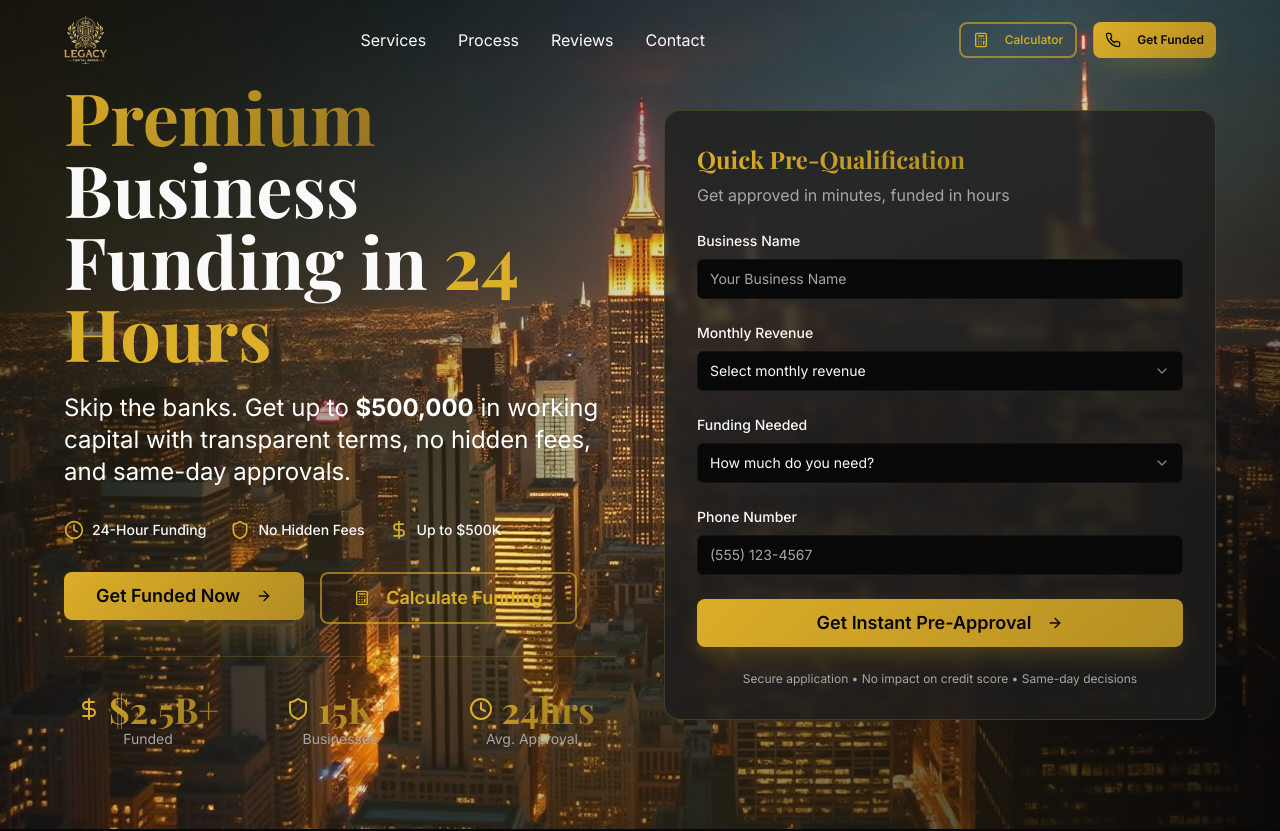
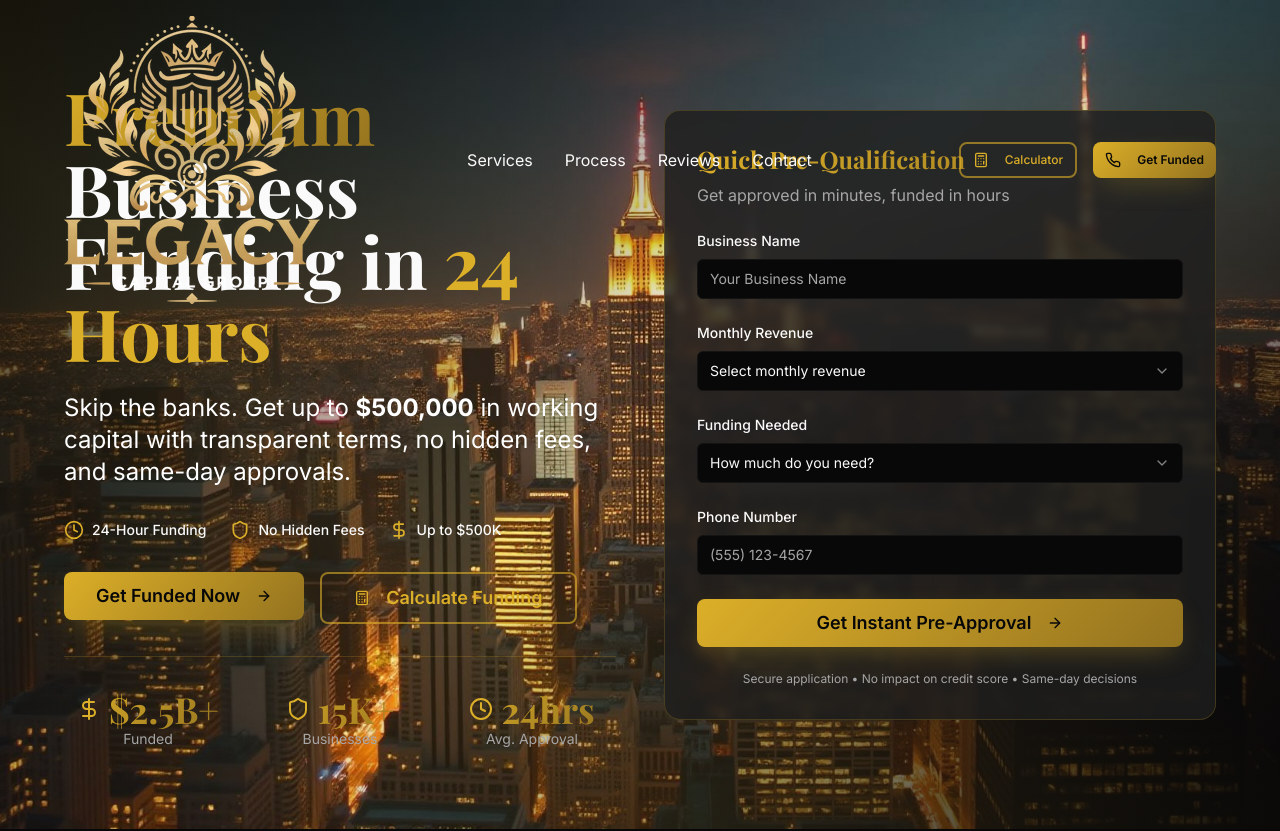
Before and after one commit to tdiorio2323/legacy-cap-nyc, a React (Vite) app: page / in a window 1280 px wide. Shown: the top 831 px of the page. Built offline with nearby package versions, Linux system fonts and the light colour scheme.

Commit message:
Adjust logo size and button style
Increase logo size by 3.5x and update button styles to a gold chrome, shiny appearance without additional effects.

```diff
--- a/src/components/Header.tsx
+++ b/src/components/Header.tsx
@@ -37,7 +37,7 @@ const Header = ({ onCalculatorOpen }: HeaderProps) => {
             <img
               src="/lovable-uploads/ac3ec563-6bc5-407a-9761-af39543d6a93.png"
               alt="Legacy Capital NYC Logo"
-              className="h-12 w-auto"
+              className="h-42 w-auto"
             />
           </div>
 
--- a/src/components/ui/button.tsx
+++ b/src/components/ui/button.tsx
@@ -18,8 +18,8 @@ const buttonVariants = cva(
           "bg-secondary text-secondary-foreground hover:bg-secondary/80",
         ghost: "hover:bg-accent/10 hover:text-accent",
         link: "text-primary underline-offset-4 hover:underline",
-        gold: "bg-gradient-gold text-accent-foreground shadow-gold hover:shadow-gold-glow hover:scale-[1.02] animate-shimmer",
-        premium: "bg-gradient-gold text-accent-foreground font-semibold shadow-gold hover:shadow-gold-glow hover:scale-[1.02] hover:brightness-110 animate-shimmer",
+        gold: "bg-gradient-gold text-accent-foreground shadow-gold hover:shadow-gold-glow hover:scale-[1.02]",
+        premium: "bg-gradient-gold text-accent-foreground font-semibold shadow-gold hover:shadow-gold-glow hover:scale-[1.02] hover:brightness-110",
       },
       size: {
         default: "h-10 px-4 py-2",
```
